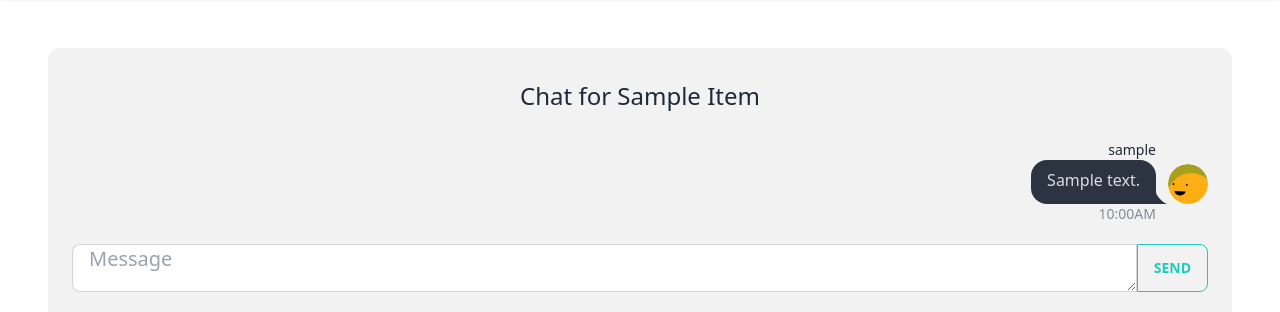
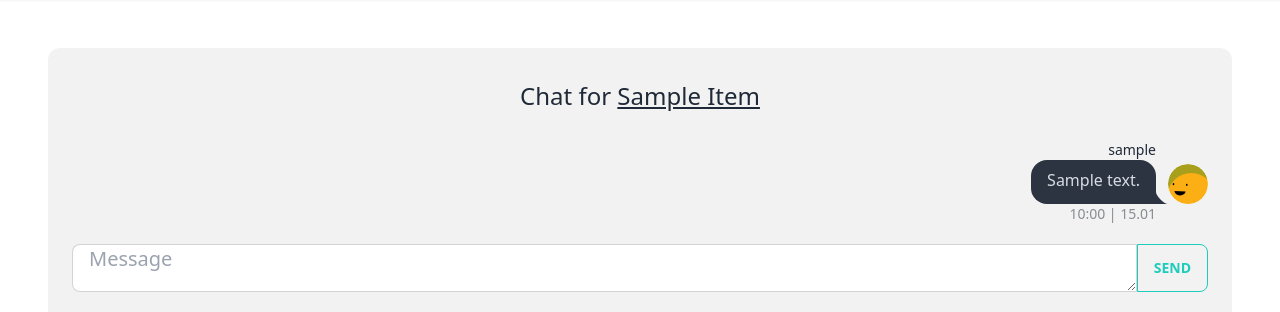
Before and after one commit to doteins/djangommerce, a Django app: page /inbox/1/ in a window 1280 px wide. Shown: the part 64-376 px from the top of the page. Run offline with Django 4.2, Linux system fonts and the light colour scheme; a user stored in the database is signed in; tables that the repository leaves empty hold one stand-in row (values such as "Sample post"); parts of the project's set-up code (start-up, migrations or seed data) failed here and were passed over; some libraries are stand-ins or nearby versions.

Commit message:
Add link to item view in the chat

```diff
--- a/chat/templates/chat.html
+++ b/chat/templates/chat.html
@@ -7,7 +7,9 @@
 
 {% block content %}
 <section class="px-6 py-8 bg-base-200 rounded-xl">
-  <h1 class="mb-6 text-2xl text-center">Chat for {{ conversation.item.name | title }}</h1>
+  <h1 class="mb-6 text-2xl text-center">
+    Chat for <a href="{% url 'item:detail' conversation.item.id %}" class="underline" target="_blank" rel="noopener noreferrer">{{ conversation.item.name | title }}</a>
+  </h1>
 
   {% for message in conversation.messages.all %}
   <div class="{% if message.created_by == request.user %} chat chat-end {% else %} chat chat-start {% endif %}">
@@ -25,7 +27,7 @@
     </div>
     <div class="chat-bubble">{{ message.content }}</div>
     <div class="chat-footer opacity-50">
-      {{ message.created_at | date:"h:iA" }}
+      {{ message.created_at | date:"H:i | d.m" }}
     </div>
   </div>
   {% endfor %}
```
